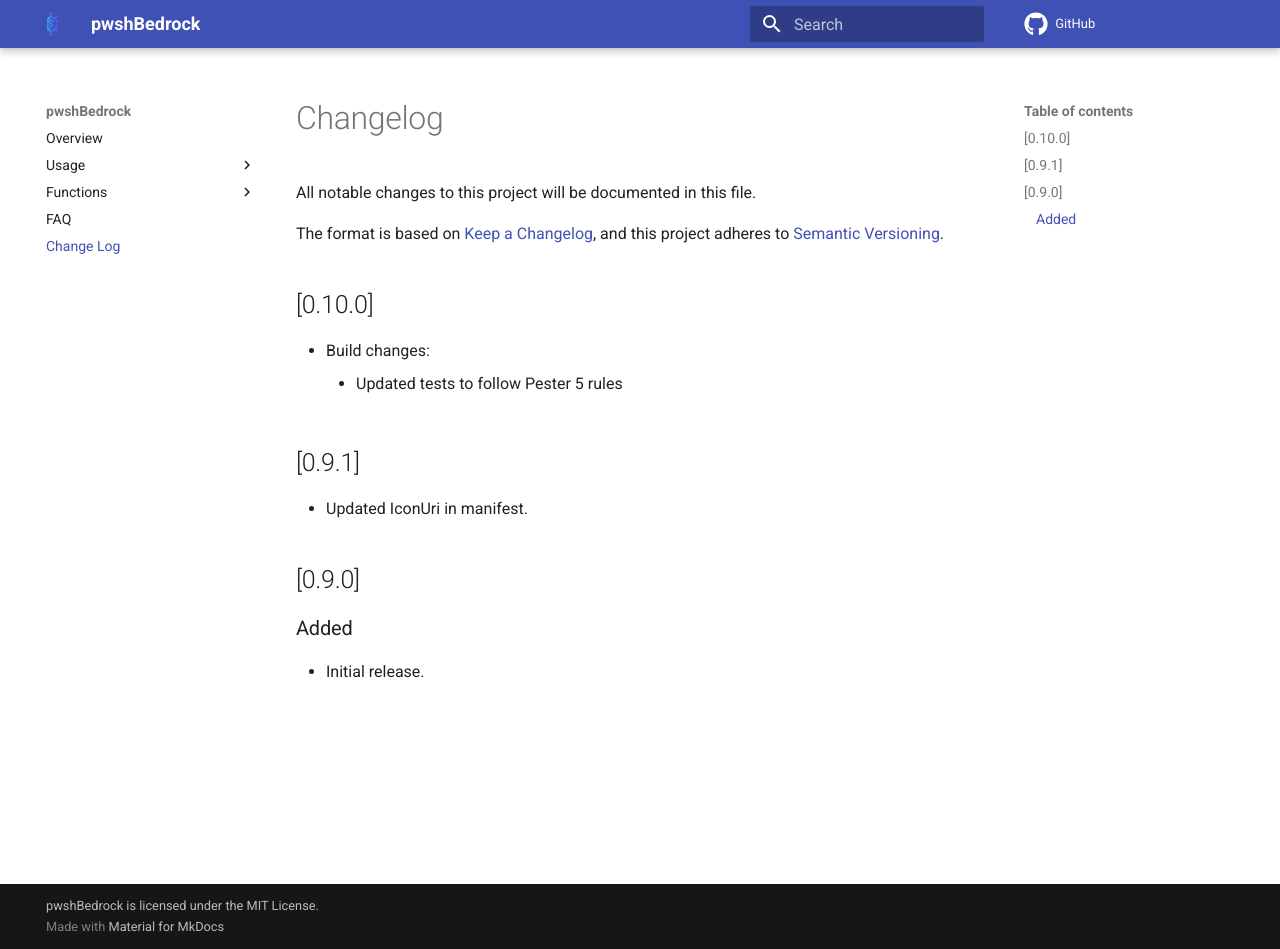
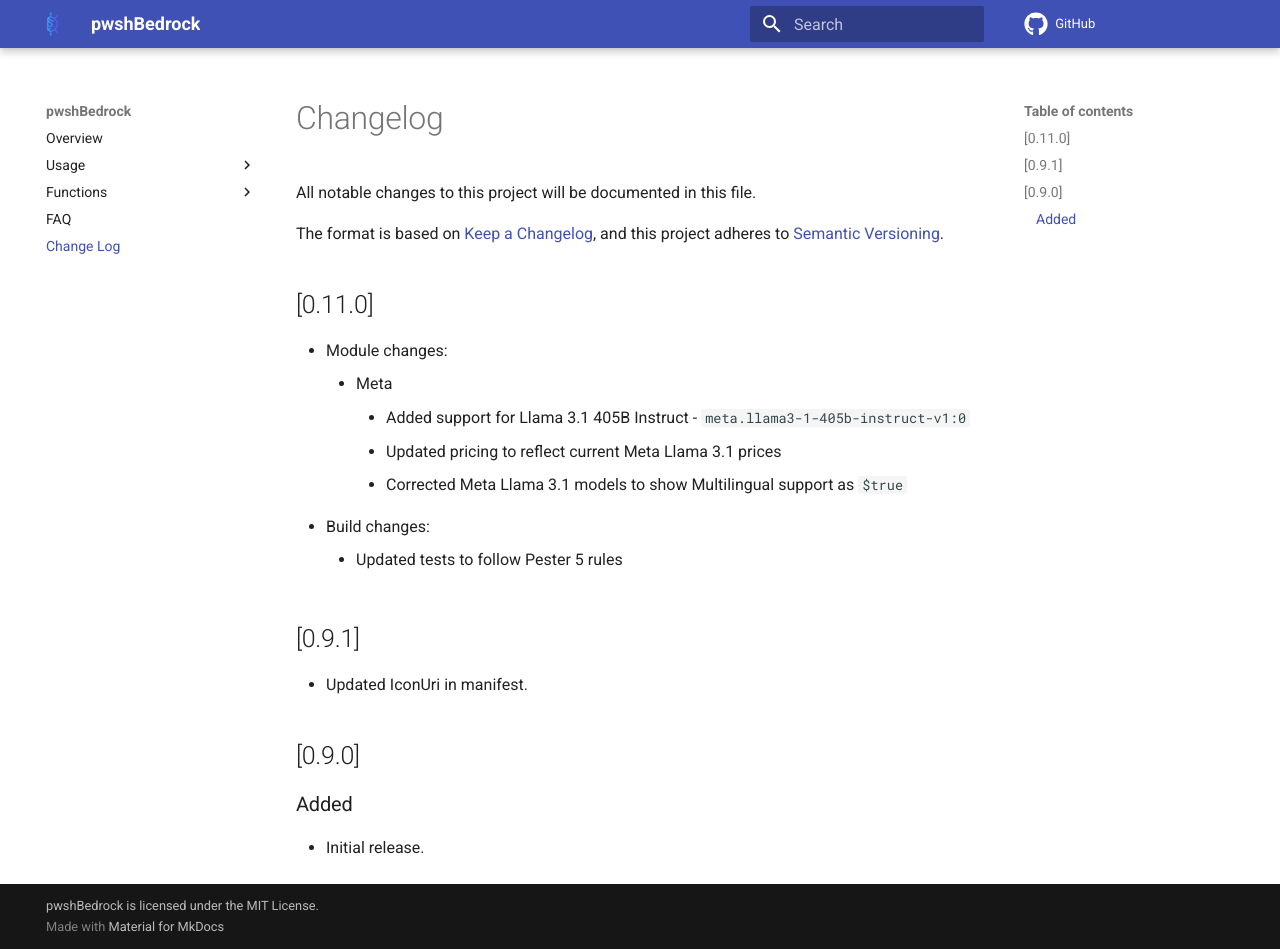
Before and after one commit to techthoughts2/pwshBedrock, an MkDocs documentation site: the page built from docs/CHANGELOG.md, in a window 1280 px wide and 949 px high. Built offline with MkDocs 1.6.1 and Material for MkDocs 9.7.7, drawn with Linux system fonts in a browser that asks for light colours; comment, search, counter and statistics services are not loaded.

Commit message:
added support for Llama 3.1 405B Instruct

```diff
--- a/docs/CHANGELOG.md
+++ b/docs/CHANGELOG.md
@@ -5,8 +5,13 @@ All notable changes to this project will be documented in this file.
 The format is based on [Keep a Changelog](https://keepachangelog.com/en/1.2.0/),
 and this project adheres to [Semantic Versioning](https://semver.org/spec/v2.0.0.html).
 
-## [0.10.0]
+## [0.11.0]
 
+- Module changes:
+    - Meta
+        - Added support for Llama 3.1 405B Instruct - `meta.llama3-1-405b-instruct-v1:0`
+        - Updated pricing to reflect current Meta Llama 3.1 prices
+        - Corrected Meta Llama 3.1 models to show Multilingual support as `$true`
 - Build changes:
     - Updated tests to follow Pester 5 rules
 
--- a/docs/pwshBedrock.md
+++ b/docs/pwshBedrock.md
@@ -2,7 +2,7 @@
 Module Name: pwshBedrock
 Module Guid: b4f9e4dc-0229-44ef-99a1-08be4c5e81f2
 Download Help Link: NA
-Help Version: 0.10.0
+Help Version: 0.11.0
 Locale: en-US
 ---
 
```
Also changed, not shown: 18 other files.
